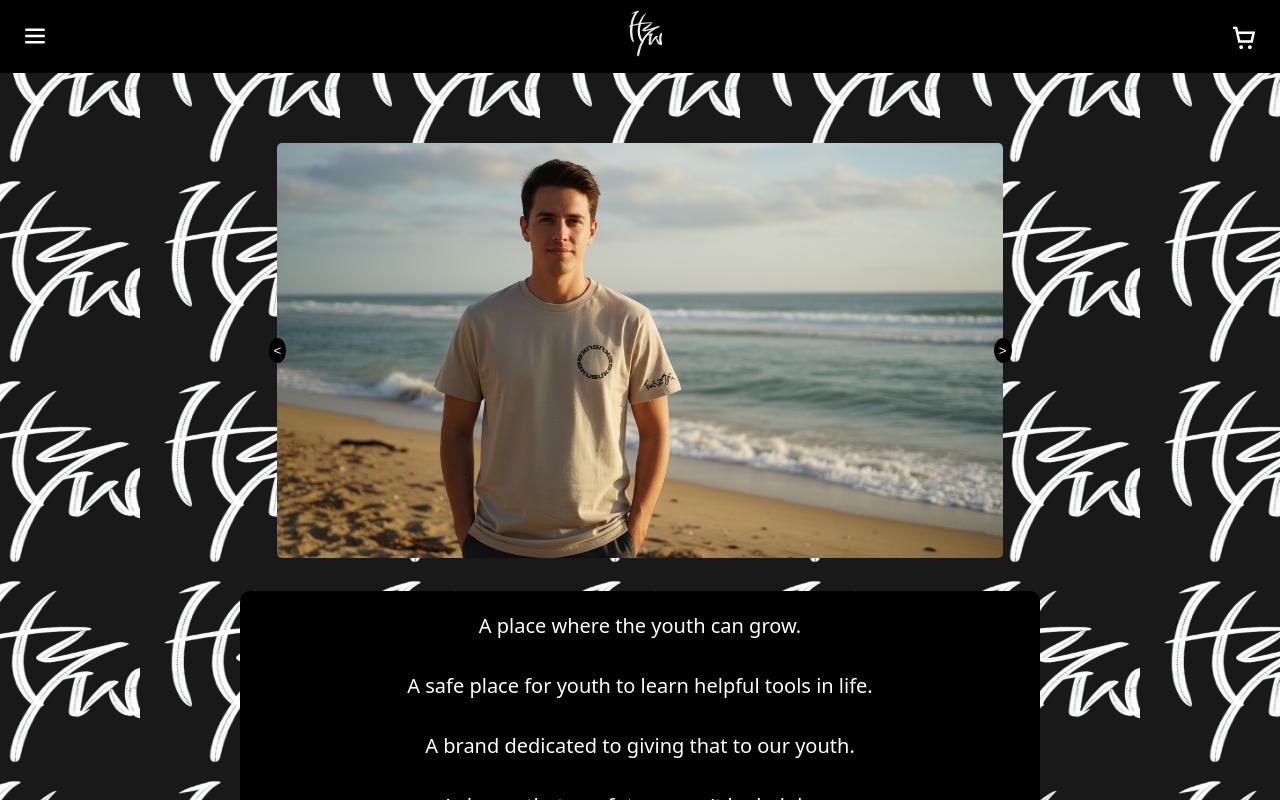
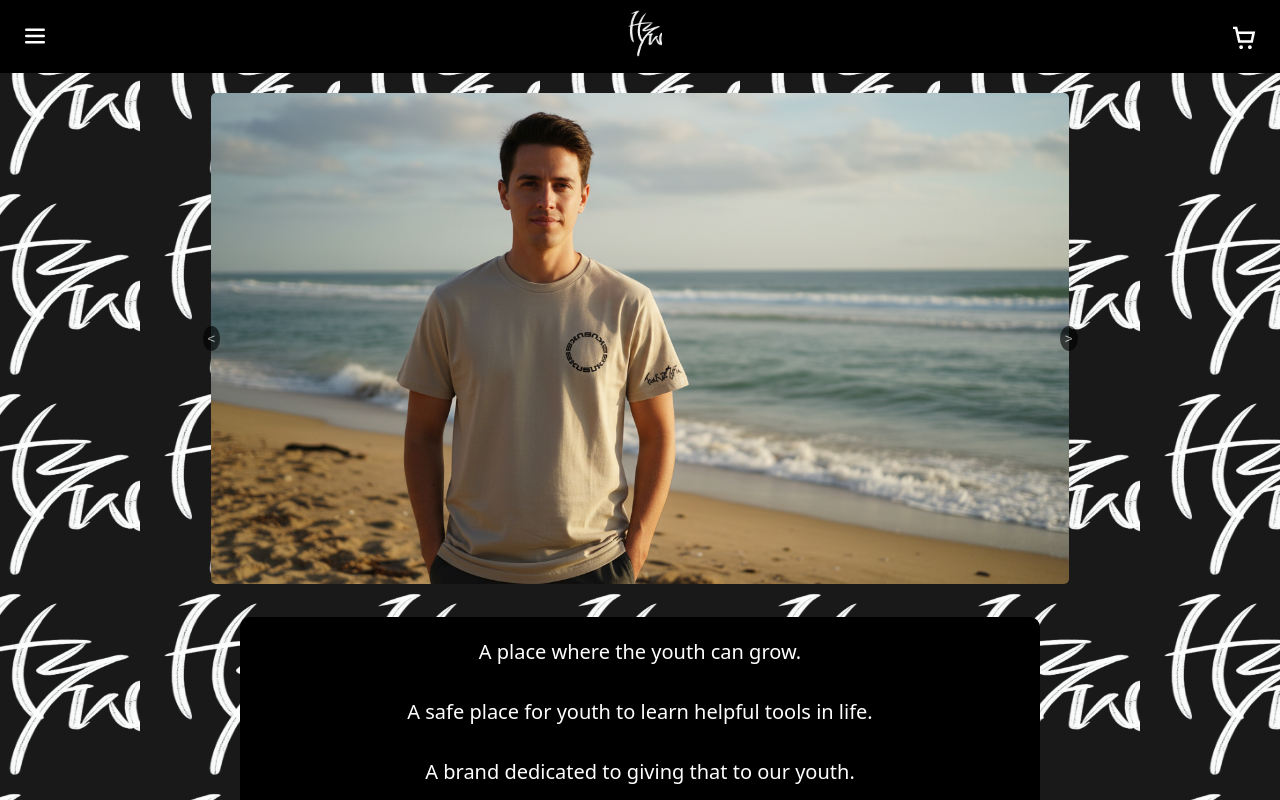
Before and after one commit to bconard36/SkuSuks-TypeScript, a React (Vite) app: page / in a window 1280 px wide. Shown: the top 800 px of the page. Built offline with nearby package versions, Linux system fonts and the light colour scheme; a web font is replaced by a local one.

Commit message:
refactor: increased size of image cycler on home component

```diff
--- a/src/styles/imageCycler.css
+++ b/src/styles/imageCycler.css
@@ -4,11 +4,10 @@
   align-items: center;
   justify-content: center;
   position: relative;
-  max-width: 80vw;
-  width: 80vw;
+  max-width: 90vw;
   height: auto;
-  margin: 20px auto;
-  padding-top: 20px;
+  margin: 0 auto;
+  padding-top: 5px;
   scroll-snap-type: x mandatory;
   scroll-behavior: smooth;
   -webkit-overflow-scrolling: touch;
@@ -16,12 +15,13 @@
 
 .cycler-btn {
   cursor: pointer;
-  color: #FFF;
+  color: #fff;
   font-family: Arial, Helvetica, sans-serif;
   background-color: #000;
   border: none;
   border-radius: 100%;
   padding: 5px;
+  opacity: 0.6;
 }
 
 .next-btn {
@@ -93,8 +93,7 @@
 @media (min-width: 768px) and (max-width: 1023px) {
   /* Increase the size of the carousel image cycler */
   .carousel-wrapper {
-    width: 70vw;
-    max-width: 70vw;
+    width: 90vw;
     padding: 20px;
   }
 
@@ -103,7 +102,8 @@
     width: 70vw;
   }
 
-  .prev-btn, .next-btn {
+  .prev-btn,
+  .next-btn {
     display: inline;
   }
 }
@@ -111,7 +111,7 @@
 /* Style Rules for Desktop Viewport */
 @media (min-width: 1024px) {
   .carousel-wrapper {
-    width: 60vw;
+    width: 90vw;
     max-width: 900px;
     margin: 0 auto 10px auto;
   }
@@ -121,7 +121,8 @@
     width: 60vw;
   }
 
-  .prev-btn, .next-btn {
+  .prev-btn,
+  .next-btn {
     display: inline;
   }
 }
--- a/src/styles/index.css
+++ b/src/styles/index.css
@@ -61,8 +61,8 @@ main {
 .content {
   display: flex;
   flex-direction: column;
-  padding-top: 20px;
-  margin: 20px auto 0 auto;
+  padding-top: 5px;
+  margin: 0 auto;
   align-items: center;
   justify-content: center;
   width: 100%;
```
